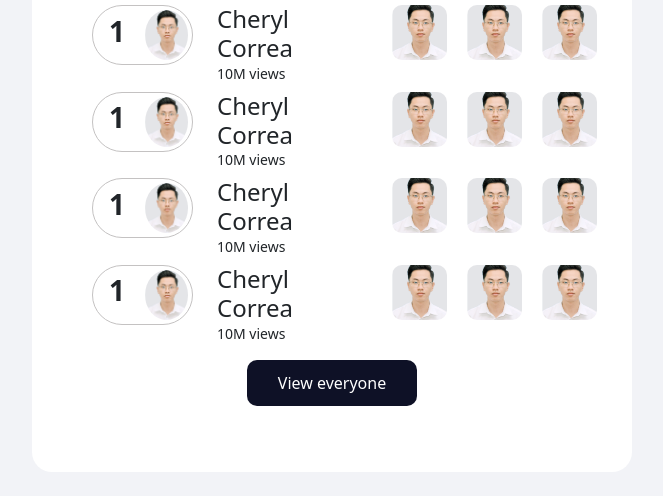
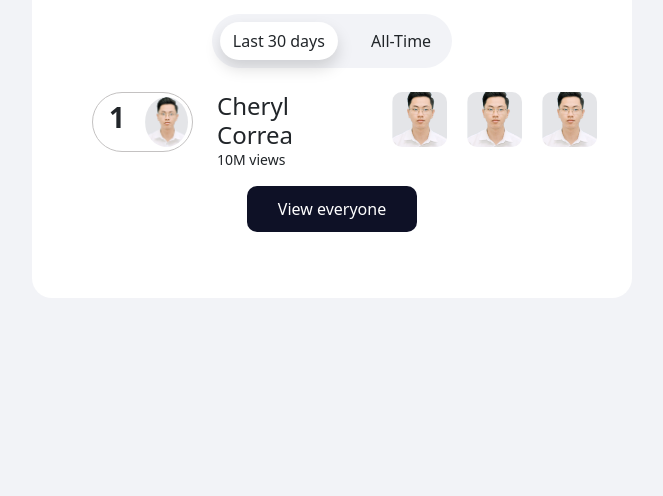
Before and after one commit to TranVuThanhLam/LeaderBoard, a plain HTML site: page index.html in a window 1280 px wide. Shown: the part 304-800 px from the top of the page, without its empty margins (308-971 px from the left). Drawn offline with nearby package versions, Linux system fonts and the light colour scheme.

Commit message:
minimize everything to config

```diff
--- a/index.html
+++ b/index.html
@@ -96,134 +96,6 @@
             </div>
         </div>
         <!-- leader row end -->
-        <!-- leader row -->
-        <div class="row w-100 mx-5 my-2">
-            <div class="col-6">
-                <div class="row">
-                    <div class="col-5">
-                        <div class="d-flex justify-content-center align-items-center btn-round"
-                            style="gap: 20px; border-style: solid; border-width: 1px; border-color: rgb(196, 194, 194); padding: 4px 4px 4px 16px;">
-                            <h3 class="bold">1</h3>
-                            <img class="avatar" src="lam.png" alt="avatar">
-                        </div>
-                    </div>
-                    <div class="col">
-                        <h4 class="m-0">Cheryl Correa</h4>
-                        <p class="m-0 small">10M views</p>
-                    </div>
-                </div>
-            </div>
-            <div class="col-6">
-                <div class="row">
-                    <div class="col-3">
-                        <img class="img" style="border-radius: 10px;" src="lam.png" alt="igm1">
-                    </div>
-                    <div class="col-3">
-                        <img class="img" style="border-radius: 10px;" src="lam.png" alt="igm2">
-                    </div>
-                    <div class="col-3">
-                        <img class="img" style="border-radius: 10px;" src="lam.png" alt="igm3">
-                    </div>
-                </div>
-            </div>
-        </div>
-        <!-- leader row end -->
-        <!-- leader row -->
-        <div class="row w-100 mx-5 my-2">
-            <div class="col-6">
-                <div class="row">
-                    <div class="col-5">
-                        <div class="d-flex justify-content-center align-items-center btn-round"
-                            style="gap: 20px; border-style: solid; border-width: 1px; border-color: rgb(196, 194, 194); padding: 4px 4px 4px 16px;">
-                            <h3 class="bold">1</h3>
-                            <img class="avatar" src="lam.png" alt="avatar">
-                        </div>
-                    </div>
-                    <div class="col">
-                        <h4 class="m-0">Cheryl Correa</h4>
-                        <p class="m-0 small">10M views</p>
-                    </div>
-                </div>
-            </div>
-            <div class="col-6">
-                <div class="row">
-                    <div class="col-3">
-                        <img class="img" style="border-radius: 10px;" src="lam.png" alt="igm1">
-                    </div>
-                    <div class="col-3">
-                        <img class="img" style="border-radius: 10px;" src="lam.png" alt="igm2">
-                    </div>
-                    <div class="col-3">
-                        <img class="img" style="border-radius: 10px;" src="lam.png" alt="igm3">
-                    </div>
-                </div>
-            </div>
-        </div>
-        <!-- leader row end -->
-        <!-- leader row -->
-        <div class="row w-100 mx-5 my-2">
-            <div class="col-6">
-                <div class="row">
-                    <div class="col-5">
-                        <div class="d-flex justify-content-center align-items-center btn-round"
-                            style="gap: 20px; border-style: solid; border-width: 1px; border-color: rgb(196, 194, 194); padding: 4px 4px 4px 16px;">
-                            <h3 class="bold">1</h3>
-                            <img class="avatar" src="lam.png" alt="avatar">
-                        </div>
-                    </div>
-                    <div class="col">
-                        <h4 class="m-0">Cheryl Correa</h4>
-                        <p class="m-0 small">10M views</p>
-                    </div>
-                </div>
-            </div>
-            <div class="col-6">
-                <div class="row">
-                    <div class="col-3">
-                        <img class="img" style="border-radius: 10px;" src="lam.png" alt="igm1">
-                    </div>
-                    <div class="col-3">
-                        <img class="img" style="border-radius: 10px;" src="lam.png" alt="igm2">
-                    </div>
-                    <div class="col-3">
-                        <img class="img" style="border-radius: 10px;" src="lam.png" alt="igm3">
-                    </div>
-                </div>
-            </div>
-        </div>
-        <!-- leader row end -->
-        <!-- leader row -->
-        <div class="row w-100 mx-5 my-2">
-            <div class="col-6">
-                <div class="row">
-                    <div class="col-5">
-                        <div class="d-flex justify-content-center align-items-center btn-round"
-                            style="gap: 20px; border-style: solid; border-width: 1px; border-color: rgb(196, 194, 194); padding: 4px 4px 4px 16px;">
-                            <h3 class="bold">1</h3>
-                            <img class="avatar" src="lam.png" alt="avatar">
-                        </div>
-                    </div>
-                    <div class="col">
-                        <h4 class="m-0">Cheryl Correa</h4>
-                        <p class="m-0 small">10M views</p>
-                    </div>
-                </div>
-            </div>
-            <div class="col-6">
-                <div class="row">
-                    <div class="col-3">
-                        <img class="img" style="border-radius: 10px;" src="lam.png" alt="igm1">
-                    </div>
-                    <div class="col-3">
-                        <img class="img" style="border-radius: 10px;" src="lam.png" alt="igm2">
-                    </div>
-                    <div class="col-3">
-                        <img class="img" style="border-radius: 10px;" src="lam.png" alt="igm3">
-                    </div>
-                </div>
-            </div>
-        </div>
-        <!-- leader row end -->
 
         <div class="d-flex justify-content-center my-3">
             <button class="btn"
```
